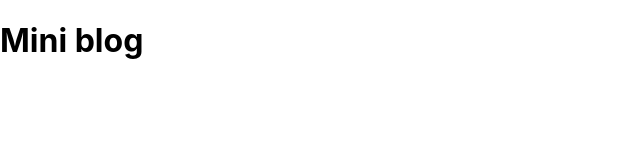
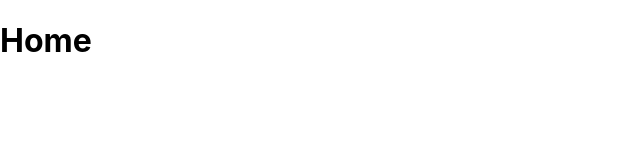
Before and after one commit to freetemplatesweb/miniblog, a React (Create React App) app in the folder aula1/: page / in a window 1280 px wide. Shown: the top 160 px of the page, without its empty margins (0-640 px from the left). Built offline with nearby package versions, Linux system fonts and the light colour scheme.

Commit message:
configurando as rotas no arquivo app

```diff
--- a/aula1/src/App.js
+++ b/aula1/src/App.js
@@ -1,10 +1,25 @@
 
 import './App.css';
+//importação do dados do router dom
+import {BrowserRouter, Routes, Route} from 'react-router-dom';
+//importação das paginas
+import Home from './pages/Home/Home';
+import Sobre from './pages/Sobre/Sobre';
+
 
 function App() {
   return (
     <div className="App">
-      <h1>Mini blog</h1>
+      <BrowserRouter>
+        <div className="container">
+          <Routes>
+          <Route path='/' element={<Home />}/>
+           <Route path='/sobre' element={<Sobre />}/>
+          </Routes>
+        </div>
+
+      </BrowserRouter>
+
     </div>
   );
 }
```
